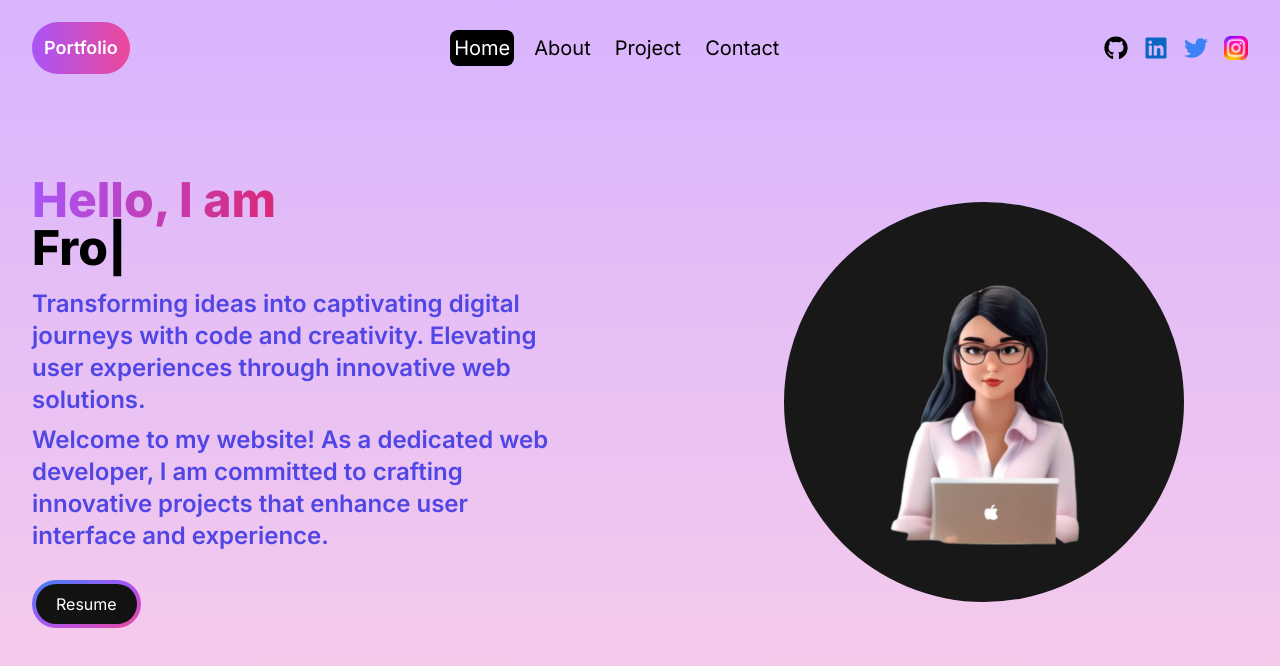
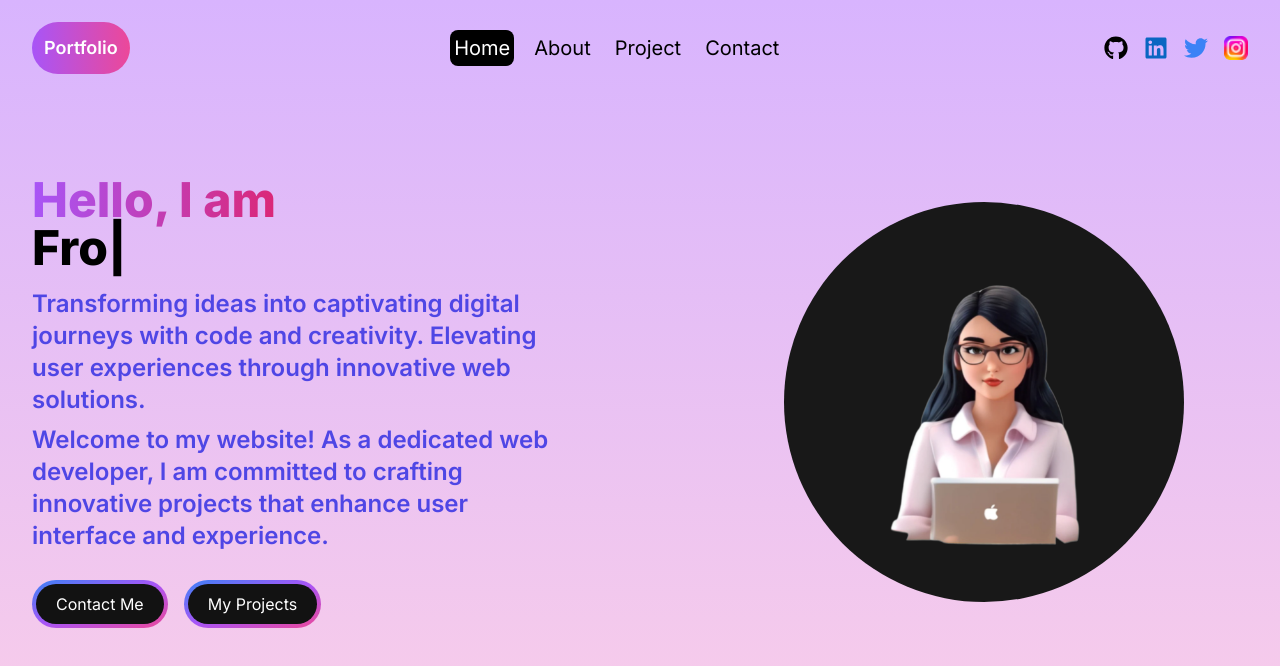
Before and after one commit to ShravaniCoder/portfolio-website-next.js, a Next.js app: page / in a window 1280 px wide. Shown: the top 666 px of the page. Built offline with nearby package versions, Linux system fonts and the light colour scheme.

Commit message:
new portfolio

```diff
--- a/src/app/page.jsx
+++ b/src/app/page.jsx
@@ -1,14 +1,18 @@
-"use client"
+"use client";
 import Image from "next/image";
 import { TypeAnimation } from "react-type-animation";
 import Hero from "../../public/images/hero-image.png";
 import { motion } from "framer-motion";
-
+import Link from "next/link";
 
 const Homepage = () => {
-
   return (
-    <motion.div className="h-full" initial={{y:"-200vh"}} animate={{y:"0%"}} transition={{duration:1}}>
+    <motion.div
+      className="h-full"
+      initial={{ y: "-200vh" }}
+      animate={{ y: "0%" }}
+      transition={{ duration: 1 }}
+    >
       <div className="flex flex-col lg:flex-row lg:gap-x-20 justify-center items-center px-4 sm:px-8 md:12 lg:px:20 xl:px:48">
         <div className="h-1/2 lg:w-[50%] lg:mt-20 lg:h-full">
           <div className="place-self-center text-center lg:text-left">
@@ -41,17 +45,24 @@ const Homepage = () => {
               solutions.
             </p>
             <p className="text-indigo-600 font-semibold text-base sm:text-xl md:text-xl lg:text-2xl mb-4">
-            Welcome to my website! As a dedicated web developer, I am committed
-            to crafting innovative projects that enhance user interface and
-            experience.
+              Welcome to my website! As a dedicated web developer, I am
+              committed to crafting innovative projects that enhance user
+              interface and experience.
             </p>
             <div className="flex gap-4 sm:justify-center lg:justify-start">
-
-
               <button className="px-1 py-1 rounded-full sm:w-fit bg-gradient-to-br from-blue-500 via-purple-500 to-pink-500  hover:bg-slate-800 text-white mt-3">
+                <Link href="/contact">
                 <span className="block bg-[#121212] hover:bg-slate-800 rounded-full px-5 py-2">
-                Resume
+                  Contact Me
                   </span>
+                  </Link>
+              </button>
+              <button className="px-1 py-1 rounded-full sm:w-fit bg-gradient-to-br from-blue-500 via-purple-500 to-pink-500  hover:bg-slate-800 text-white mt-3">
+                <Link href="/project">
+                <span className="block bg-[#121212] hover:bg-slate-800 rounded-full px-5 py-2">
+                  My Projects
+                  </span>
+                  </Link>
               </button>
             </div>
           </div>
```
Lines whose indentation alone changed are shown as unchanged.
